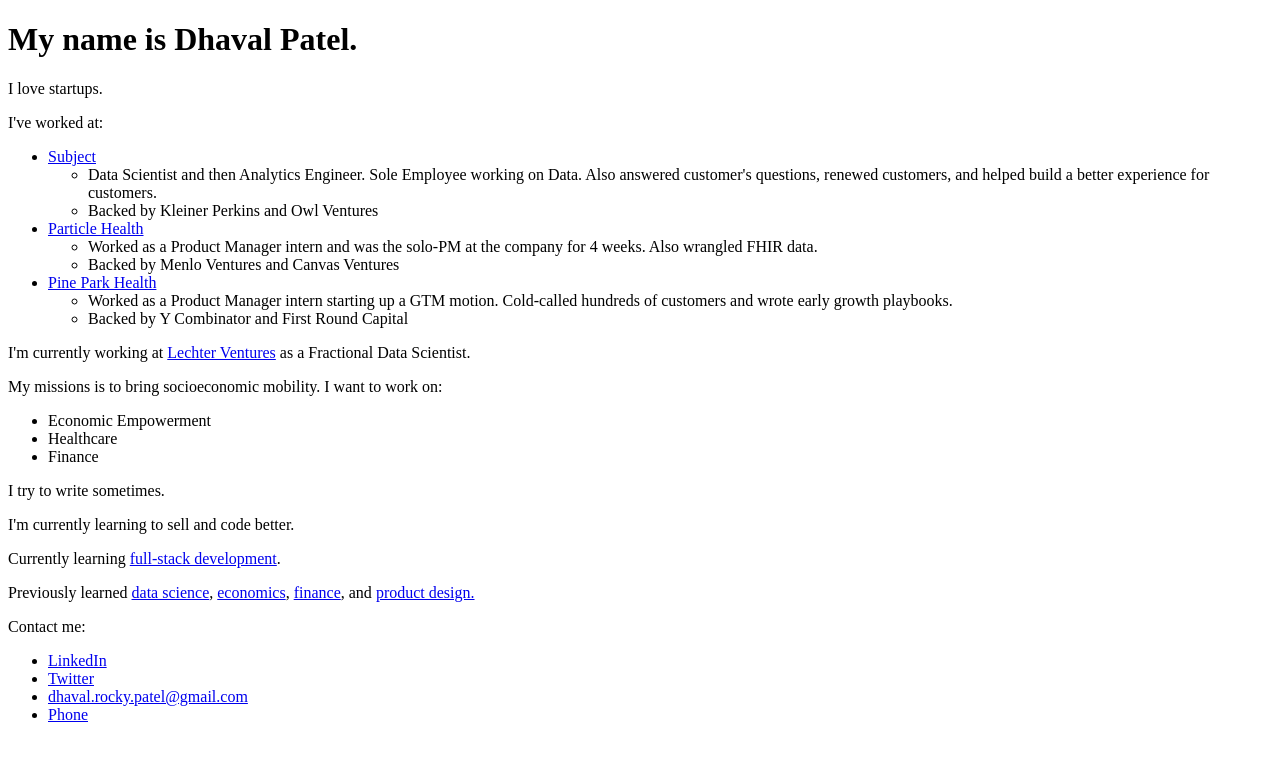
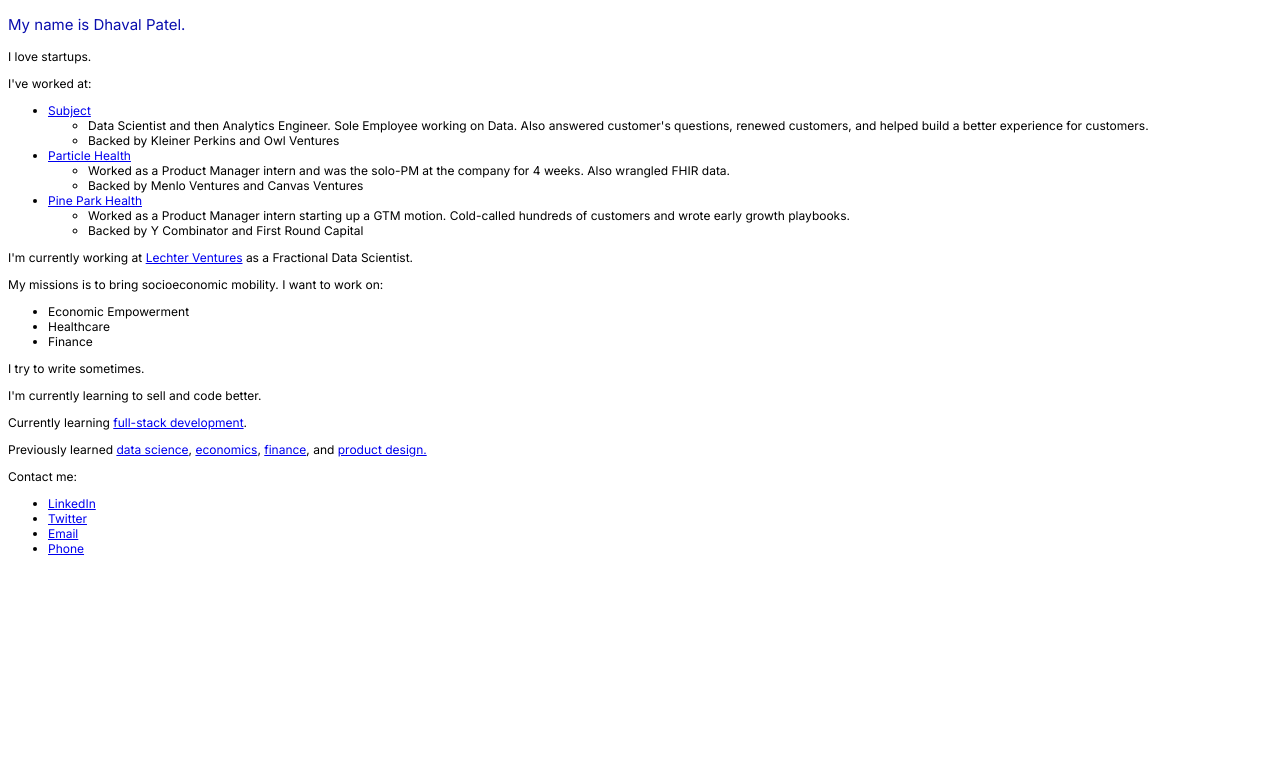
Before and after one commit to dhavalcodes/dhaval, a plain HTML site: page index.html in a window 1280 px wide. Drawn offline with Linux system fonts and the light colour scheme.

Commit message:
we've got .cssgit status

```diff
--- a/index.html
+++ b/index.html
@@ -1,13 +1,26 @@
 <!DOCTYPE html>
 <html>
   <head>
+
+    <meta charset="UTF-8">
+    <meta name="viewport" content="width=device-width, initial-scale=1.0">
+    <meta http-equiv="X-UA-Compatible" content="ie=edge">
+
     <title>Dhaval's Website</title>
+
+    <link rel="stylesheet" href="main.css" />
+    <link rel="stylesheet" href="https://fonts.googleapis.com/css?family=Inter">
+
   </head>
 
   <body>
     <header>
-      <h1>My name is Dhaval Patel.</h1>
+      <div class="name">
+        <p>My name is Dhaval Patel.</p>
+      </div>
     </header>
+
+    <div class="body">
 
     <p>I love startups.</p>
     <p>I've worked at:</p>
@@ -51,8 +64,9 @@
     <ul>
       <li><a href="https://www.linkedin.com/in/dhavalpatel-/" target="_blank">LinkedIn</a></li>
       <li><a href="https://twitter.com/dhaval_txt" target="_blank">Twitter</a></li>
-      <li><a href="mailto:dhaval.rocky.patel@gmail.com">dhaval.rocky.patel@gmail.com</a></li>
+      <li><a href="mailto:dhaval.rocky.patel@gmail.com">Email</a></li>
       <li><a href="tel: 9095324771" target="_blank">Phone</a></li>
     </ul>
+  </div>
 </body>
 </html>
--- /dev/null
+++ b/main.css
@@ -0,0 +1,22 @@
+header {
+    color: #0A0EAE;
+    font-family: Inter;
+    font-size: 15px;
+    font-style: normal;
+    line-height: normal;
+}
+
+* {
+    margin-left: 4;
+    margin-right: auto;
+
+}
+
+
+
+.body {
+    font-family: Inter;
+    font-size: 12px;
+    font-style: normal;
+    line-height: normal;
+}
```
Also changed, not shown: 1 other file.
